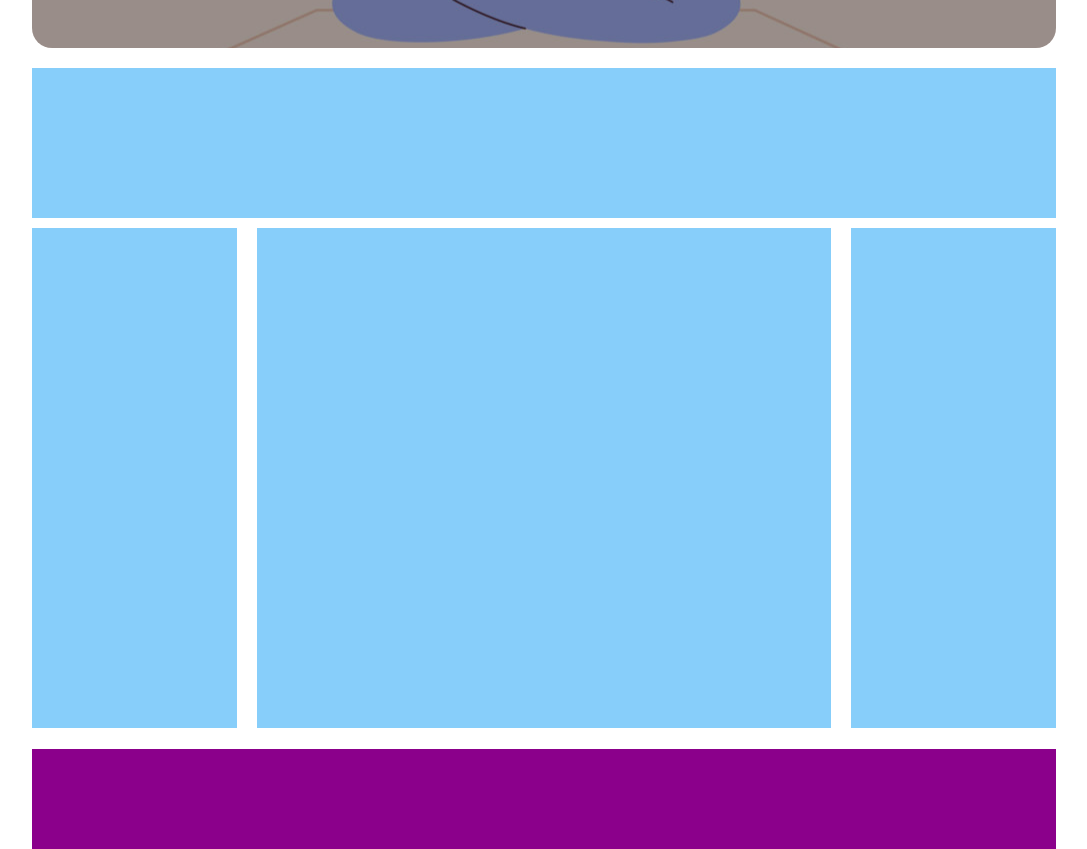
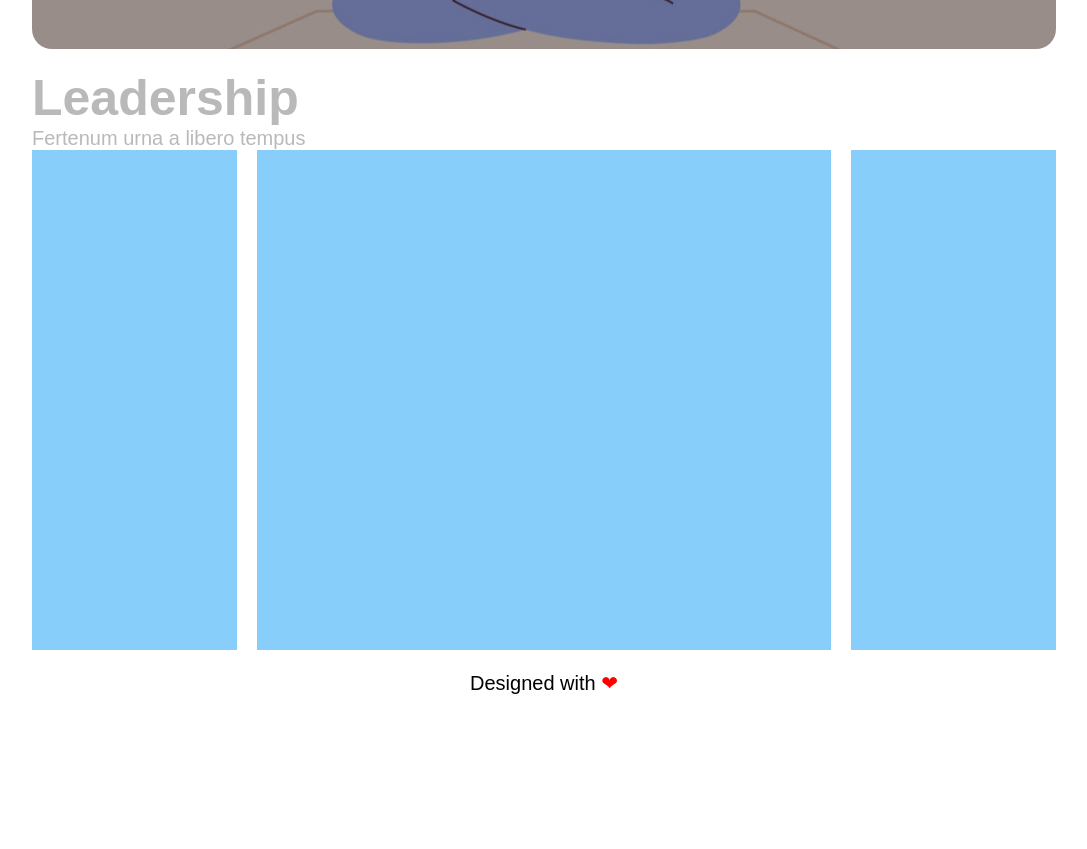
Before and after one commit to purpledev1337/htmlcss-wp, a plain HTML site: page index.html in a window 1280 px wide. Shown: the part 656-1505 px from the top of the page, without its empty margins (96-1183 px from the left). After the commit the page ends 1371 px from the top, so only its background shows below. Drawn offline with Linux system fonts and the light colour scheme.

Commit message:
footer done

```diff
--- a/css/style.css
+++ b/css/style.css
@@ -6,6 +6,8 @@
 }
 
 body {
+    font-size: 20px;
+    color: rgb(185, 185, 185);
     font-family: ‘Montserrat’, sans-serif;
 }
 
@@ -33,7 +35,7 @@ body {
 }
 
 #logobox img {
-    border-right: solid 1px grey;
+    border-right: solid 1px;
     padding-right: 40px;
 }
 
@@ -44,8 +46,8 @@ body {
 #navbox li {
     font-variant-caps: all-small-caps;
     font-weight: 100;
-    font-size: 20px;
-    color: gray;
+    /* font-size: 20px; */
+    /* color: gray; */
     margin-right: 20px;
     display: inline-block;
 }
@@ -67,7 +69,7 @@ body {
 }
 
 #jumbotext {
-    font-size: 20px;
+    /* font-size: 20px; */
     color: white;
     padding: 25% 50% 5% 5%;
     background-color: rgba(0, 0, 0, 0.4);
@@ -76,8 +78,14 @@ body {
 
 /* main */
 .title {
-    background-color: lightskyblue;
-    height: 150px;
+    /* debug */
+    /* background-color: lightskyblue;
+    height: 150px; */
+}
+
+.title h1 {
+    font-weight: 700;
+    font-size: 50px;
 }
 
 .content {
@@ -88,17 +96,22 @@ body {
 
 aside.content {
     width: 20%;
-    margin: 1% 0;
 }
 
 .center {
     width: 56%;
-    margin: 1% 2%;
+    margin: 0 2%;
 }
 
 /* footer */
 #credits {
-    background-color: darkmagenta;
-    height: 100px;
-    margin-top: 1%;
+    color: black;
+    /* background-color: darkmagenta; */
+    /* height: 100px; */
+    margin: 2% 0;
+    text-align: center;
 }
+
+#credits span {
+    color: red;
+}
--- a/index.html
+++ b/index.html
@@ -69,6 +69,9 @@
                 <!-- title row -->
                 <div class="title">
 
+                    <h1>Leadership</h1>
+                    <p>Fertenum urna a libero tempus</p>
+
                 </div>
 
                 <!-- columns -->
@@ -94,6 +97,8 @@
 
             <div id="credits">
 
+                Designed with <span>&#x2764;</span>
+
             </div>
 
 
```
